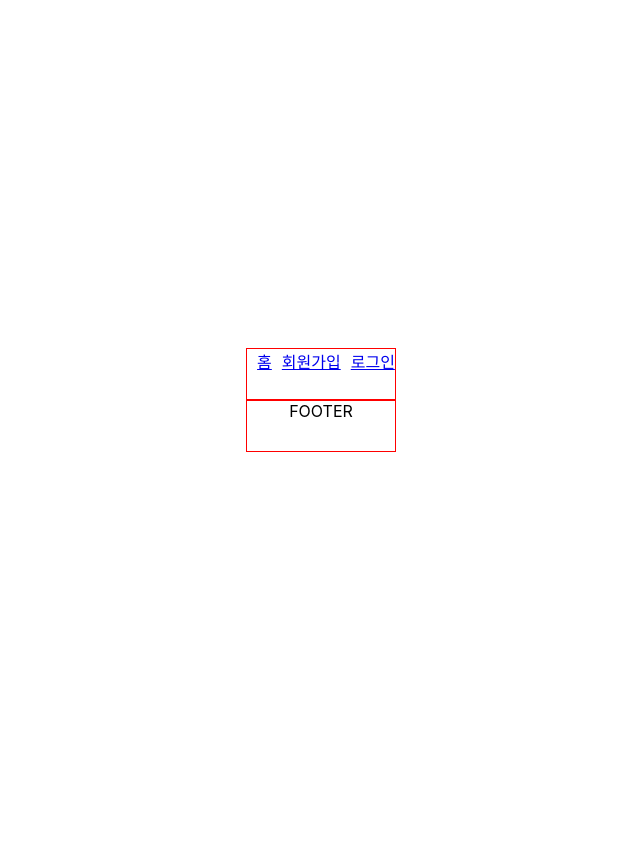
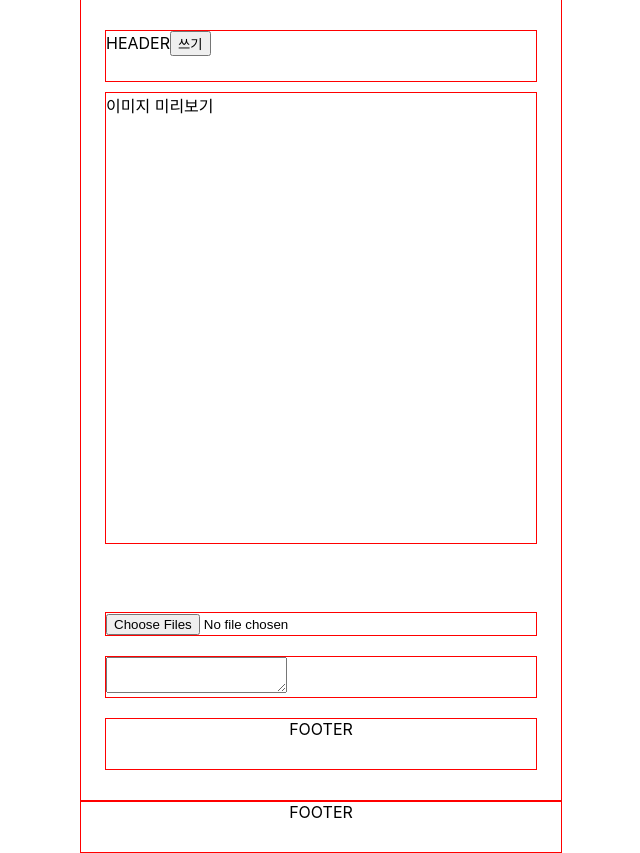
Before and after one commit to hyo-s/Connect_Web_Team2, a React (Create React App) app in the folder src/main/connect_front/: page /board/write in a window 1280 px wide. Before the commit this address had no page. Shown: the whole page, without its empty margins (319-959 px from the left). Before the commit the page ends 800 px from the top, so only its background shows below. Built offline with nearby package versions, Linux system fonts and the light colour scheme.

Commit message:
2023-04-01 개별출력

```diff
--- a/src/main/connect_front/src/board/BoardWrite.jsx
+++ b/src/main/connect_front/src/board/BoardWrite.jsx
@@ -19,6 +19,12 @@ export default function BoardWrite(props){
         axios.post("/conn/b/post.do", contentFormData)
         .then(response => {
             console.log(response);
+            if(response){
+                alert('등록성공')
+                window.location.href = '/board/myboard'
+            }else{
+                alert('등록실패')
+            }
         })
         .catch(error => {console.log(error)})
     }
--- a/src/main/connect_front/src/board/SubBoard.jsx
+++ b/src/main/connect_front/src/board/SubBoard.jsx
@@ -29,16 +29,17 @@ export default function SubBoard(props) {
             </div>
             <div>
             {myBoard.map((r)=>{
-                console.log(r)
+                return(<>
+                    <ul className='potoList'>
+                    <li>{r.gname}</li>
+                    </ul>
+                </>)
+
             })}
             </div>
             <div className="content subContent">
 
-                <ul className='potoList'>
-                    <li>img1</li>
-                    <li>img2</li>
-                    <li>img3</li>
-                </ul>
+
                 <ul className='potoList'>
                     <li>img1</li>
                     <li>img2</li>
--- a/src/main/connect_front/src/index/Index.jsx
+++ b/src/main/connect_front/src/index/Index.jsx
@@ -5,6 +5,7 @@ import SignUp from "../member/SignUp";
 import Login from "../member/Login";
 import MainBoard from "../board/MainBoard";
 import SubBoard from "../board/SubBoard";
+import BoardWrite from "../board/BoardWrite";
 
 export default function Index(props){
     return(<>
@@ -15,6 +16,7 @@ export default function Index(props){
                 <Route path="/member/signup" element ={<SignUp/>}/>
                 <Route path="/member/login" element ={<Login/>}/>
                 <Route path="/board/myboard" element={<SubBoard/>}></Route>
+                <Route path="/board/write" element={<BoardWrite/>}></Route>
             </Routes>
             <Footer/>
         </BrowserRouter>
```
Also changed, not shown: 1 other file (tests, documents, lock files or other folders).
